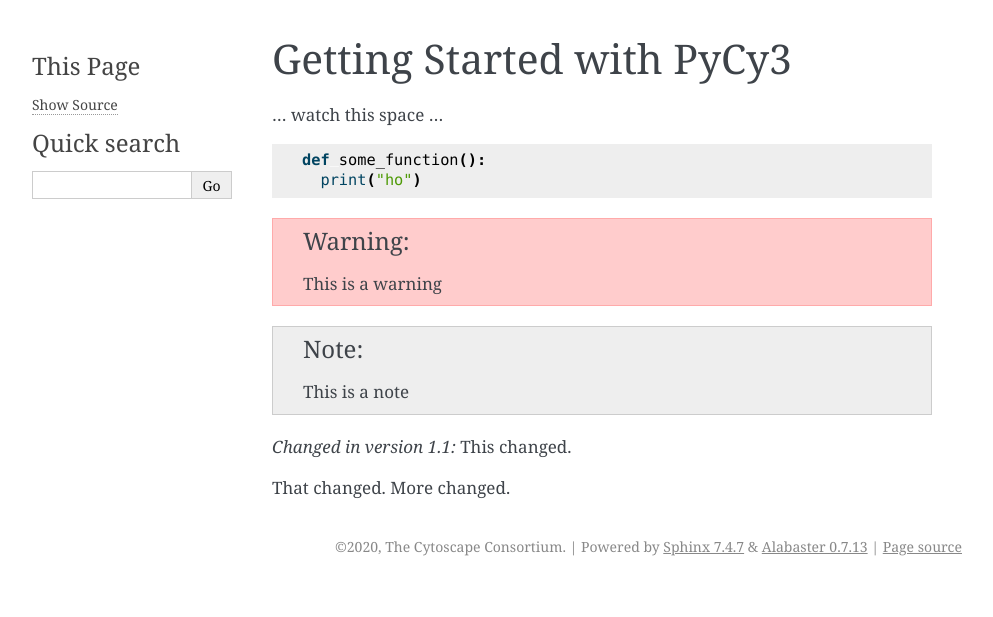
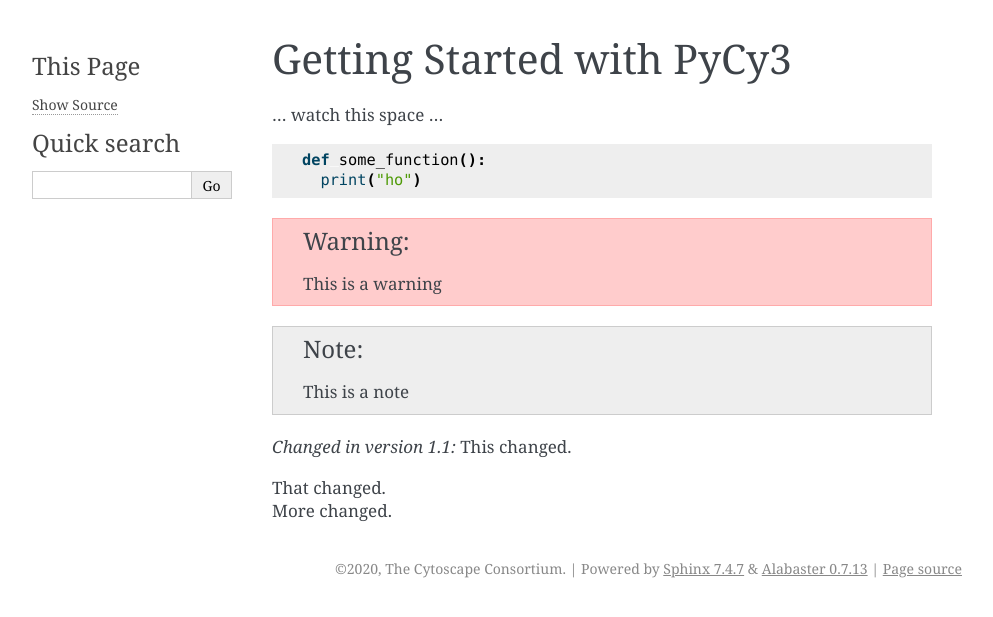
Before and after one commit to cytoscape/py4cytoscape, a Sphinx documentation site: the page built from doc/intro.rst, in a window 1280 px wide. Shown: the top 617 px of the page, without its empty margins (148-1141 px from the left). Built offline with Sphinx 7.4.7, drawn with Linux system fonts in a browser that asks for light colours.

```diff
--- a/doc/intro.rst
+++ b/doc/intro.rst
@@ -20,5 +20,5 @@ Getting Started with PyCy3
 
   This changed.
 
-  That changed.
-  More changed.
+|  That changed.
+|  More changed.
```
